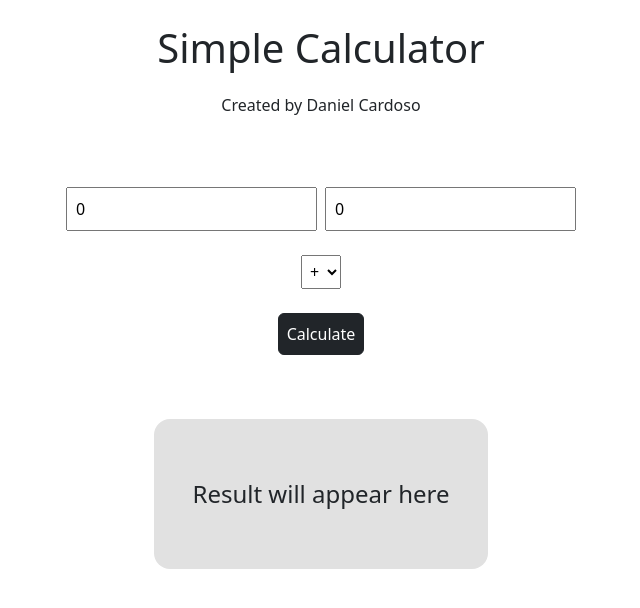
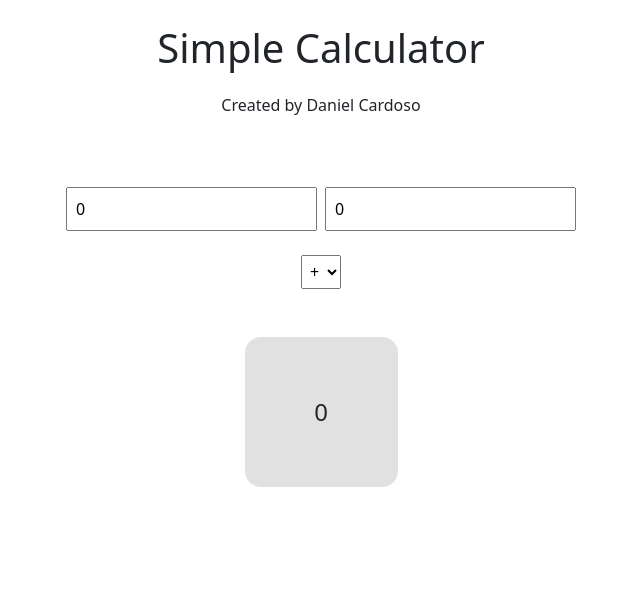
Before and after one commit to danieltwentynine/calculator-vue, a Vue app: page / in a window 1280 px wide. Shown: the top 608 px of the page, without its empty margins (319-959 px from the left). Built offline with nearby package versions, Linux system fonts and the light colour scheme.

Commit message:
finalizando o projeto v1.1

```diff
--- a/src/App.vue
+++ b/src/App.vue
@@ -1,5 +1,5 @@
 <script setup>
-import { reactive } from 'vue';
+import { reactive, computed } from 'vue';
 import Header from './components/Header.vue';
 import Digits from './components/Digits.vue';
 
@@ -7,46 +7,31 @@ const estado = reactive({
   numTemp1: 0,
   numTemp2: 0,
   operations: '+',
-  result: null, // Holds the result of the calculation
 });
 
-const sum = () => estado.numTemp1 + estado.numTemp2;
-const sub = () => estado.numTemp1 - estado.numTemp2;
-const multi = () => estado.numTemp1 * estado.numTemp2;
-const divi = () => (estado.numTemp2 !== 0 ? estado.numTemp1 / estado.numTemp2 : 'Error: Division by zero');
-
-const answer = () => {
-  const { operations } = estado;
+// Computed property for the result
+const result = computed(() => {
+  const { numTemp1, numTemp2, operations } = estado;
 
   switch (operations) {
     case '-':
-      return sub();
+      return numTemp1 - numTemp2;
     case '*':
-      return multi();
+      return numTemp1 * numTemp2;
     case '/':
-      return divi();
-    default:
-      return sum();
+      return numTemp2 !== 0 ? numTemp1 / numTemp2 : 'Error: Division by zero';
+    default: // Default to addition
+      return numTemp1 + numTemp2;
   }
-};
-
-const showAnswer = () => {
-  estado.result = answer(); // Calculate and store the result in estado.result
-};
+});
 </script>
 
 <template>
   <div class="container">
     <Header />
-    <Digits
-      :num1="estado.numTemp1"
-      :get-num1="evento => (estado.numTemp1 = Number(evento.target.value))"
-      :num2="estado.numTemp2"
-      :get-num2="evento => (estado.numTemp2 = Number(evento.target.value))"
-      :get-operation="evento => (estado.operations = evento.target.value)"
-      :answer="estado.result"
-      :calculate="showAnswer"
-    />
+    <Digits :num1="estado.numTemp1" :get-num1="evento => (estado.numTemp1 = Number(evento.target.value))"
+      :num2="estado.numTemp2" :get-num2="evento => (estado.numTemp2 = Number(evento.target.value))"
+      :get-operation="evento => (estado.operations = evento.target.value)" :answer="result" />
   </div>
 </template>
 
--- a/src/components/Digits.vue
+++ b/src/components/Digits.vue
@@ -1,5 +1,5 @@
 <script setup>
-const props = defineProps(['num1', 'num2', 'getNum1', 'getNum2', 'getOperation', 'answer', 'calculate']);
+const props = defineProps(['num1', 'num2', 'getNum1', 'getNum2', 'getOperation', 'answer']);
 </script>
 
 <template>
@@ -16,13 +16,10 @@ const props = defineProps(['num1', 'num2', 'getNum1', 'getNum2', 'getOperation',
                 <option value="/">/</option>
             </select>
         </div>
-        <div class="text-center mt-4">
-            <button type="button" @click="props.calculate" class="btn btn-dark p-2">Calculate</button>
+        <div class="answer text-center m-auto mt-5">
+            {{ props.answer !== null ? props.answer : 'Result will appear here' }}
         </div>
     </form>
-    <div class="answer text-center m-auto mt-5">
-        {{ props.answer !== null ? props.answer : 'Result will appear here' }}
-    </div>
 </template>
 
 <style scoped>
```
